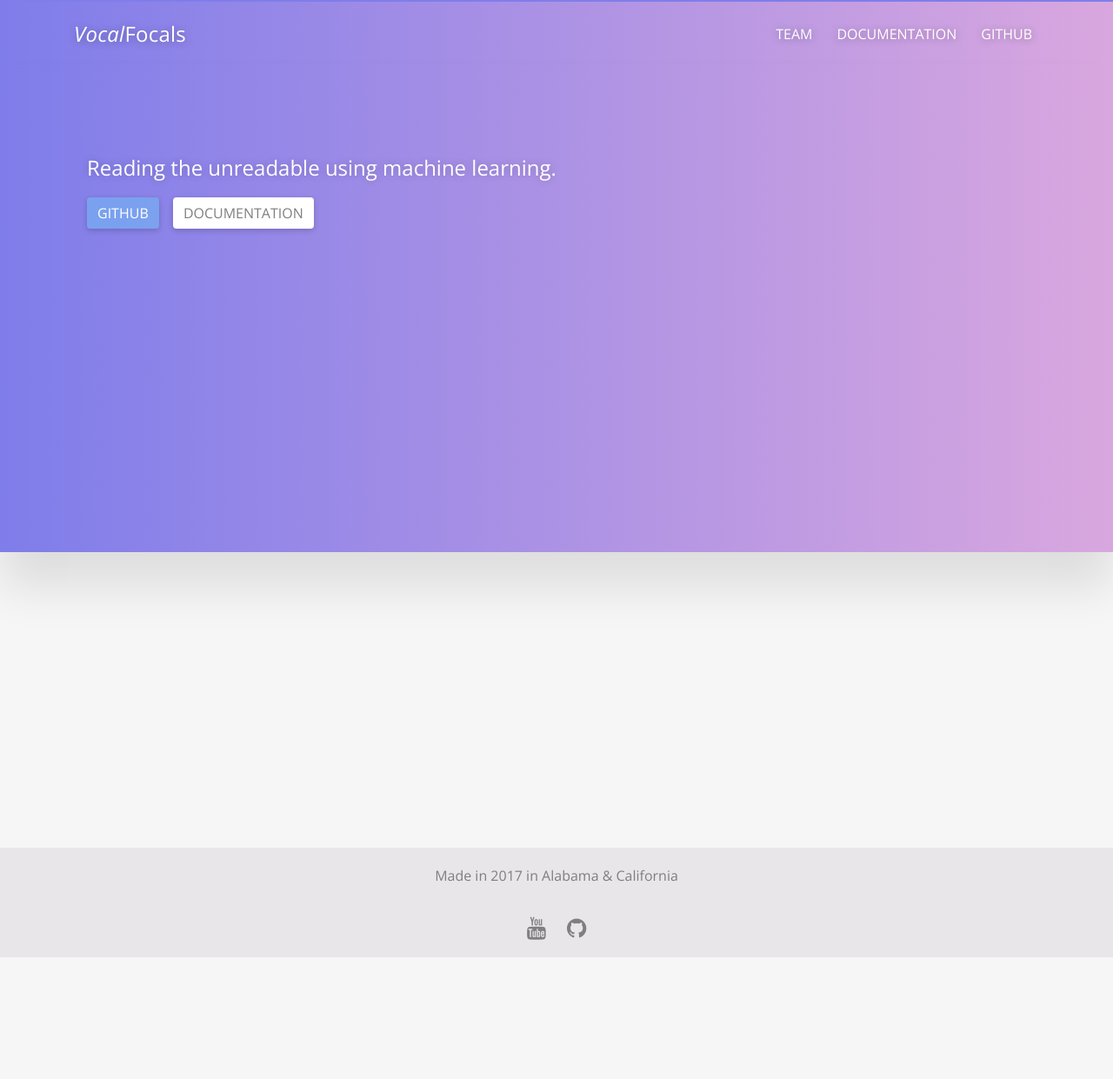
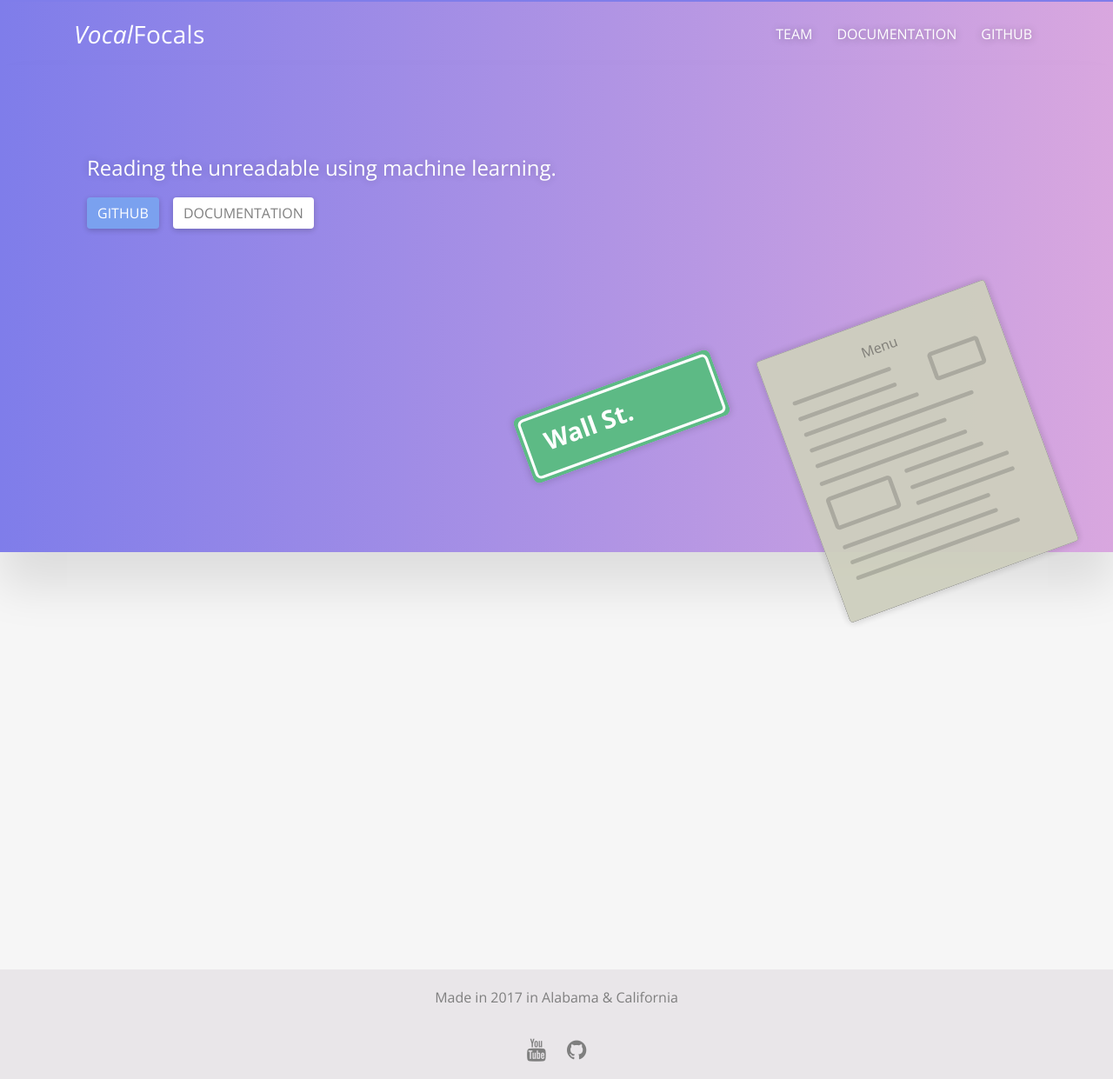
Before and after one commit to ajzeller/vocal_focals_web, a Jekyll site: the page built from index.html, in a window 1280 px wide. Shown: the whole page at 87% size. Built offline with Jekyll 4.4.1, drawn with Linux system fonts in a browser that asks for light colours; nearby versions of some CDN libraries; before the commit the page ends 1101 px from its top, so only the background shows below that.

Commit message:
added menu and st sign svgs

```diff
--- a/_includes/head.html
+++ b/_includes/head.html
@@ -16,6 +16,8 @@
   <link href="https://fonts.googleapis.com/css?family=Josefin+Sans:400,400i,600,600i,700,700i" rel="stylesheet">
   <link href="https://fonts.googleapis.com/css?family=Open+Sans:300,300i,400,400i,600,600i,700,700i,800,800i" rel="stylesheet">
   <link href="https://maxcdn.bootstrapcdn.com/font-awesome/4.7.0/css/font-awesome.min.css" rel="stylesheet">
+  <script src="//cdnjs.cloudflare.com/ajax/libs/ScrollMagic/2.0.5/ScrollMagic.min.js"></script>
+  <script src="//cdnjs.cloudflare.com/ajax/libs/ScrollMagic/2.0.5/plugins/debug.addIndicators.min.js"></script>
 
   <!-- HTML5 shim and Respond.js for IE8 support of HTML5 elements and media queries -->
   <!-- WARNING: Respond.js doesn't work if you view the page via file:// -->
--- a/_includes/top-nav.html
+++ b/_includes/top-nav.html
@@ -1,7 +1,7 @@
   <div class="container-fluid gradient-bg no-side-padding">
     <nav class="navbar navbar-expand-lg">
       <div class="container">
-        <a class="navbar-brand" href="{{ site.url }}/"><span class="italic">Vocal</span><span class="bold">Focals</span></a>
+        <a class="navbar-brand" href="{{ site.url }}"><span class="italic">Vocal</span><span class="bold">Focals</span></a>
 
         <button class="navbar-toggler" type="button" data-toggle="collapse" data-target="#navbarSupportedContent" aria-controls="navbarSupportedContent" aria-expanded="false" aria-label="Toggle navigation">
           <span class="navbar-toggler-icon">
--- a/css/main.scss
+++ b/css/main.scss
@@ -6,6 +6,7 @@
 // Colors
 
 $white: #fff;
+$white-hov: rgba(255,255,255,0.7);
 $off-white: #f6f6f6;
 $crimson: #971b2f;
 $crimson-hover: #971b2f;
@@ -71,7 +72,11 @@ a {
 }
 
 .bold {
-  font-weight: 400;
+  font-weight: 500;
+}
+
+.regular {
+  font-weight: $light-weight;
 }
 
 .fill {
@@ -185,19 +190,19 @@ a {
 }
 
 .navbar-brand {
-  font-size: 1.5rem;
+  font-size: 1.75rem;
   letter-spacing: .01em;
   color: $white;
   font-weight: $medium-weight;
   // margin: 0.4em 0.5em 0em 2em;
   text-decoration: none;
-  text-shadow: 0px 1px 10px rgba(0, 0, 0, 0.3);
+  // text-shadow: 0px 1px 10px rgba(0, 0, 0, 0.3);
 }
 
 .navbar-brand:hover {
   // color: rgba(255, 255, 255, 0.3);
-  text-shadow: 0px 1px 10px rgba(0, 0, 0, 1);
-  color: $white;
+  // text-shadow: 0px 1px 10px rgba(0, 0, 0, 1);
+  color: $white-hov;
 }
 
  // Nav icon animation
@@ -450,6 +455,12 @@ a {
 
 }
 
+.splash-section-2 {
+    min-height: 30rem;
+    width: 100vw;
+    padding: 100px 0 0 0;
+}
+
 .no-side-padding {
   padding-left: 0;
   padding-right: 0;
@@ -512,6 +523,34 @@ a.anchor {
   float: right;
   display: block;
 }
+
+// assets
+
+.img-splash {
+}
+
+#menu {
+  box-shadow: 0px 0px 10px rgba(0, 0, 0, 0.2);
+  height: 20rem;
+  transform: rotate(-20deg);
+  opacity: 0.95;
+  float: right;
+  margin: 5rem 0 0 0;
+  border-radius: .3em;
+
+}
+
+#st-sign {
+  box-shadow: 0px 0px 10px rgba(0, 0, 0, 0.2);
+  height: 5rem;
+  transform: rotate(-20deg);
+  opacity: 1;
+  float: right;
+  margin: 10rem 5rem 1rem 0;
+  border-radius: .45em;
+
+}
+
 
 // Forms
 
--- a/index.html
+++ b/index.html
@@ -8,7 +8,7 @@ permalink: /
 <div class="container-fluid splash-section-1 no-side-padding gradient-bg">
   <div class="container">
     <div class="container">
-      <h4><span class="bold">Reading the unreadable</span> using machine learning.</h4>
+      <h4><span class="bold">Reading the unreadable</span> <span class="regular">using machine learning.</span> </h4>
     </div>
     <p>
 
@@ -27,4 +27,26 @@ permalink: /
 
   </div>
 
+  <div class="container">
+    <img src="assets/menu.svg" class="img-splash" id="menu" />
+    <img src="assets/street-sign.svg" class="img-splash" id="st-sign" />
+
+  </div>
+
+
+
 </div>
+
+<div class="container splash-section-2">
+  <!-- <div class="row">
+  <div class="col-sm">
+    One of three columns
+  </div>
+  <div class="col-sm">
+    One of three columns
+  </div>
+  <div class="col-sm">
+    One of three columns
+  </div>
+</div> -->
+</div>
```
Also changed, not shown: assets/menu.svg (added), assets/street-sign.svg (added), 1 other file.
